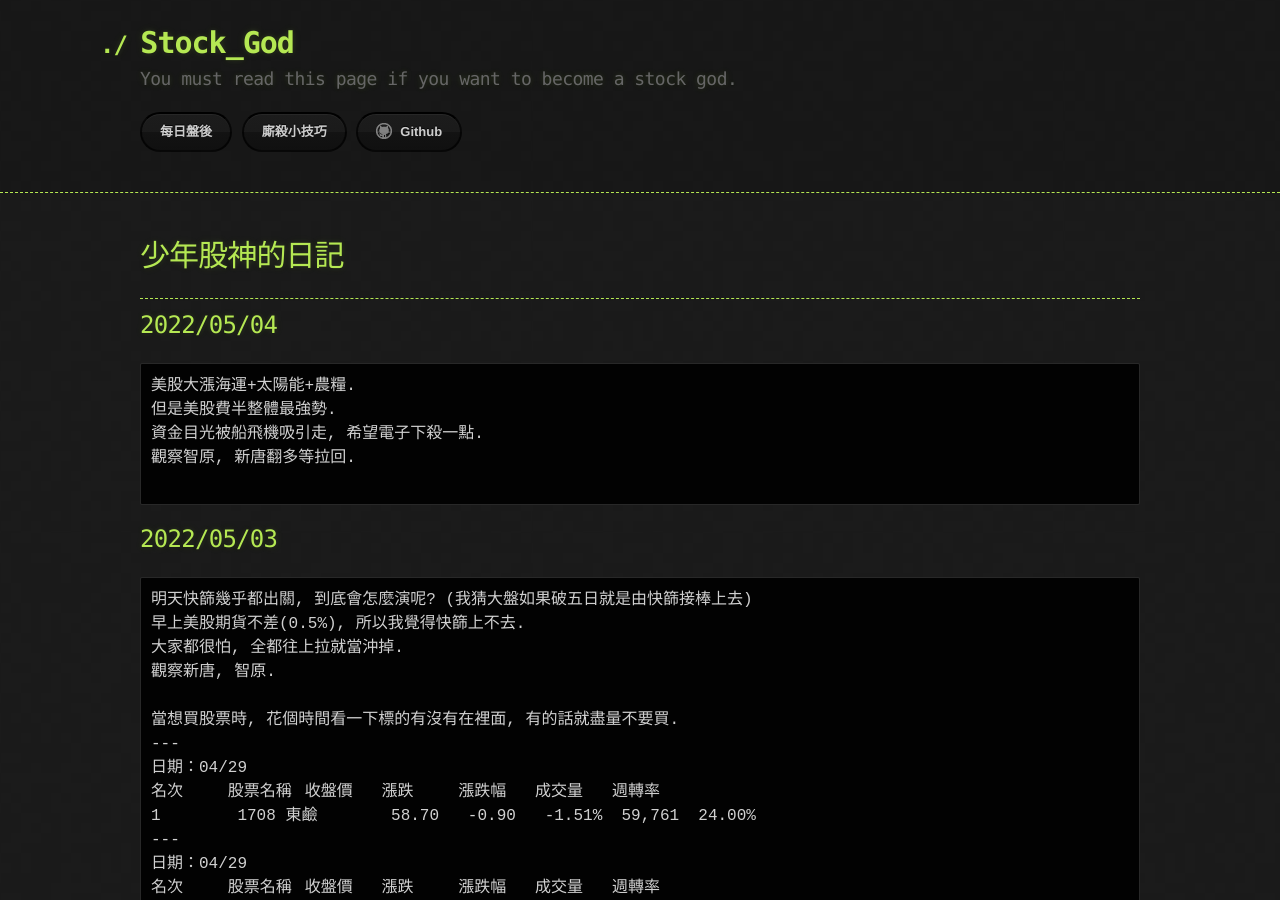
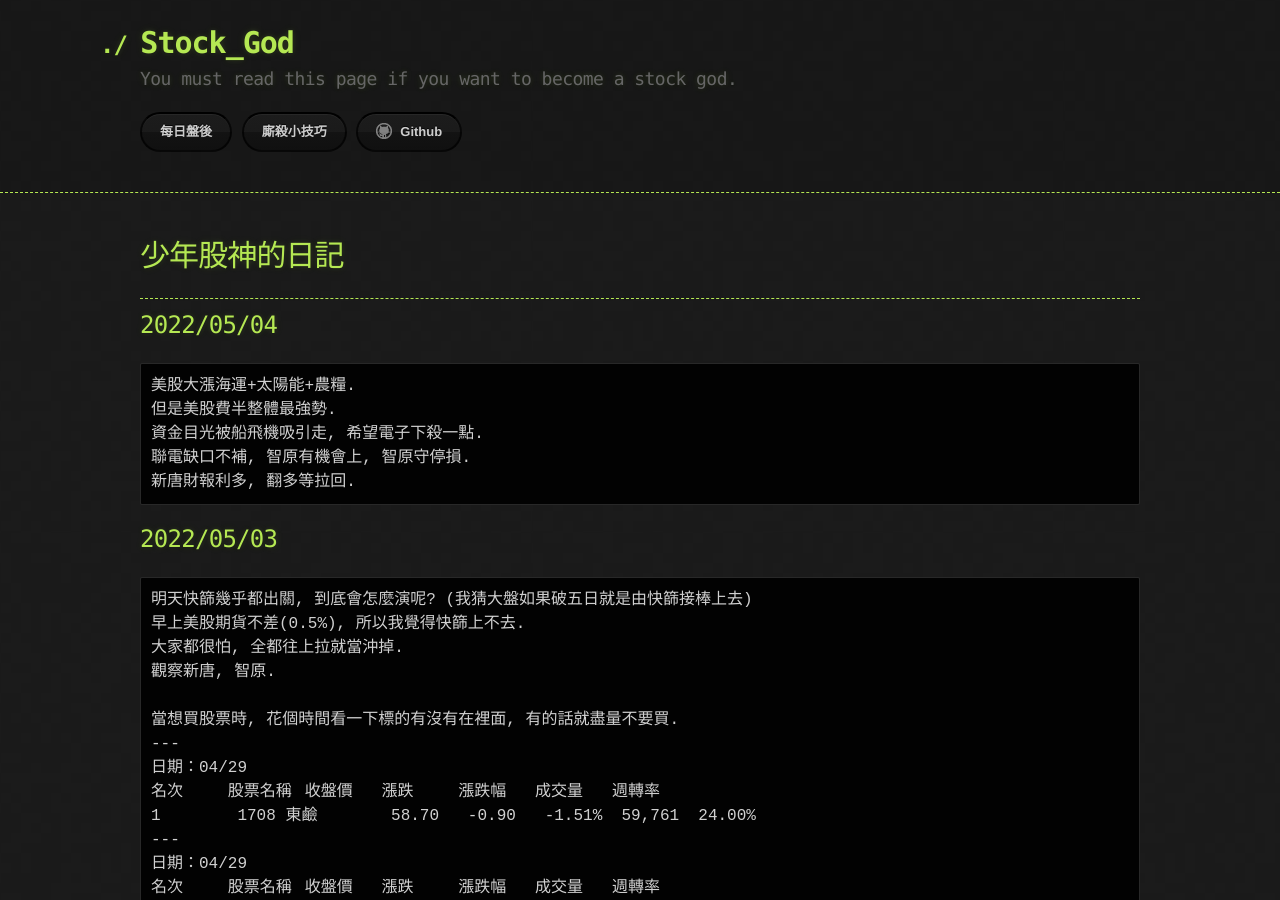
Before and after one commit to lepg5487/Stock_God, a Jekyll site: the page built from index.md, in a window 1280 px wide and 900 px high. Built offline with Jekyll 4.4.1, drawn with Linux system fonts in a browser that asks for light colours; our own code applies the rules of GitHub Pages for plain Markdown files.

Commit message:
Update index.md

````diff
--- a/index.md
+++ b/index.md
@@ -11,8 +11,8 @@ layout: testlayouts
 美股大漲海運+太陽能+農糧.
 但是美股費半整體最強勢.
 資金目光被船飛機吸引走, 希望電子下殺一點.
-觀察智原, 新唐翻多等拉回.
-
+聯電缺口不補, 智原有機會上, 智原守停損.
+新唐財報利多, 翻多等拉回.
 ```
 
 ## 2022/05/03
````
